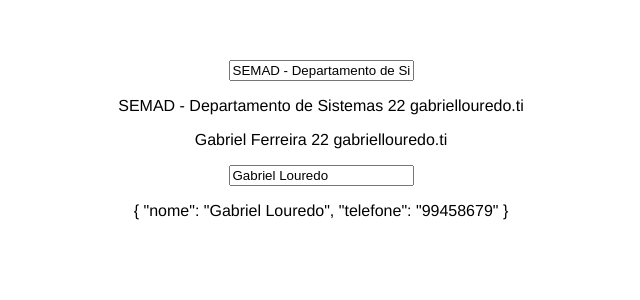
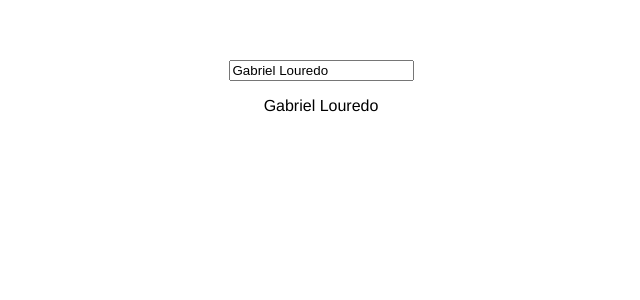
Before and after one commit to gabriellouredoti/aulasvuejs, a Vue app in the folder projetovue/: page / in a window 1280 px wide. Shown: the top 300 px of the page, without its empty margins (319-959 px from the left). Built offline with nearby package versions, Linux system fonts and the light colour scheme.

Commit message:
Diretivas v-if

```diff
--- a/projetovue/src/App.vue
+++ b/projetovue/src/App.vue
@@ -3,11 +3,13 @@
     <!-- <h1>Olá</h1> -->
     <!-- props -->
     <!-- reatividade com props -->
-    <input type="text" v-model="lotacao">
-    <Cliente :nome="lotacao" idade="22" email="gabriellouredo.ti"/>
-    <Cliente nome="Gabriel Ferreira" idade="22" email="gabriellouredo.ti"/>
+    <!-- <input type="text" v-model="lotacao"> -->
+    <!-- <Cliente :nome="lotacao" idade="22" email="gabriellouredo.ti"/> -->
+    <!-- <Cliente nome="Gabriel Ferreira" idade="22" email="gabriellouredo.ti" /> -->
     <input type="text" v-model="dadosFunc.nome">
-    <Cliente :dados="dadosFunc"/>
+
+    <!-- Diretivas condicionais v-if em forma de prop -->
+    <Cliente :dados="dadosFunc" :showName="true"/>
 
   </div>
 </template>
--- a/projetovue/src/components/Cliente.vue
+++ b/projetovue/src/components/Cliente.vue
@@ -1,9 +1,13 @@
 <template>
     <div id="cliente">
         <!-- prop -->
-        <p>{{nome}} {{idade}} {{email}}</p>
+        <!-- <p >{{nome}} {{idade}} {{email}}</p> -->
         <!-- prop do tipo objeto -->
-        <p>{{dados}}</p>
+
+        <!-- mesmo sendo falso o v-show não deleta o elemento -->
+        <!-- <p v-show="showName == true">{{dados.nome}}</p> -->
+        <p v-if="showName == true">{{dados.nome}}</p>
+        <p v-else>Usuario escondeu o nome</p>
         <!-- <h4>Nome: {{nome}}</h4> -->
         <!-- <p>{{descricao}}</p> -->
         <!-- <p>Número: {{numero}}</p>
@@ -41,11 +45,12 @@ export default {
         }
     },
     props:{
-        nome: String,
-        idade: Number,
-        email: String,
+        // nome: String,
+        // idade: Number,
+        // email: String,
         // prop do tipo objeto
-        dados: Object
+        dados: Object,
+        showName: Boolean
     }
 
 }
```
